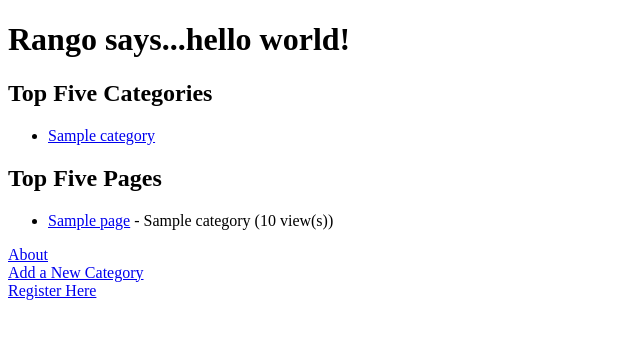
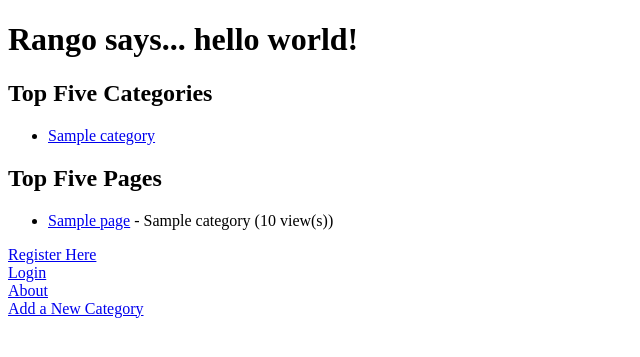
Before and after one commit to tonbaharry/tango_with_django, a Django app: page /rango/ in a window 1280 px wide. Shown: the top 357 px of the page, without its empty margins (0-640 px from the left). Run offline with Django 3.2, Linux system fonts and the light colour scheme; tables that the repository leaves empty hold one stand-in row (values such as "Sample post").

Commit message:
Completed code up to Exercises in the User Authentication chapter

```diff
--- a/tango_with_django_project/rango/urls.py
+++ b/tango_with_django_project/rango/urls.py
@@ -8,4 +8,7 @@ urlpatterns = patterns('',
 	url(r'^add_category/$', views.add_category, name='add_category'),
 	url(r'^category/(?P<category_name_url>\w+)/add_page/$', views.add_page, name='add_page'),
         url(r'^register/$', views.register, name='register'),
-    )
+	url(r'^login/$', views.user_login, name='login'),
+	url(r'^restricted/$', views.restricted, name='restricted'),
+	url(r'^logout/$', views.user_logout, name='logout'),
+	)
--- a/tango_with_django_project/rango/views.py
+++ b/tango_with_django_project/rango/views.py
@@ -5,6 +5,9 @@ from rango.models import Category
 from rango.models import Page
 from rango.forms import UserForm, UserProfileForm
 from rango.forms import CategoryForm, PageForm
+from django.contrib.auth import authenticate, login, logout
+from django.http import HttpResponseRedirect
+from django.contrib.auth.decorators import login_required
 
 def encode_url(str):
 	return str.replace(' ', '_')
@@ -184,3 +187,51 @@ def register(request):
 		'rango/register.html',
 		{'user_form': user_form, 'profile_form': profile_form, 'registered': registered},
 		context)
+
+def user_login(request):
+	# Obtain our request's context.
+	context = RequestContext(request)
+
+	# If HTTP POST, pull out form data and process it.
+	if request.method == 'POST':
+		username = request.POST['username']
+		password = request.POST['password']
+
+		# Attempt to log the user in with the supplied credentials.
+		# A User object is returned if correct - None if not.
+		user = authenticate(username=username, password=password)
+
+		# A valid user logged in?
+		if user is not None:
+			# Check if the account is active (can be used).
+			# If so, log the user in and redirect them to the homepage.
+			if user.is_active:
+				login(request, user)
+				return HttpResponseRedirect('/rango/')
+			# The account is inactive; show an error message.
+			else:
+				return HttpResponse("Your Rango account is disabled!")
+		# Invalid login details supplied!
+		else:
+			print "Invalid login details: {0}, {1}".format(username, password)
+			return HttpResponse("Invalid login details supplied.")
+
+	# Not a HTTP POST - most likely a HTTP GET. In this case, we render the login form for the user.
+	else:
+		return render_to_response('rango/login.html', {}, context)
+
+@login_required
+def restricted(request):
+	return HttpResponse("Since you're logged in, you can see this text!")
+
+# Only allow logged in users to logout - add the @login_required decorator!
+@login_required
+def user_logout(request):
+	# Get the request's context
+	context = RequestContext(request)
+
+	# As we can assume the user is logged in, we can just log them out.
+	logout(request)
+
+	# Take the user back to the homepage.
+	return HttpResponseRedirect('/rango/')
--- a/tango_with_django_project/tango_with_django_project/settings.py
+++ b/tango_with_django_project/tango_with_django_project/settings.py
@@ -12,6 +12,8 @@ print "Project root: ", PROJECT_PATH
 print "Templates: ", TEMPLATE_PATH
 print "Static: ", STATIC_PATH
 print "DB: ", DATABASE_PATH
+
+LOGIN_URL = '/rango/login/'
 
 DEBUG = True
 TEMPLATE_DEBUG = DEBUG
--- a/tango_with_django_project/templates/rango/index.html
+++ b/tango_with_django_project/templates/rango/index.html
@@ -9,7 +9,11 @@
 	</head>
 
 	<body>
-		<h1>Rango says...hello world!</h1>
+		{% if user.is_authenticated %}
+		<h1>Rango says... hello {{ user.username }}!</h1>
+		{% else %}
+		<h1>Rango says... hello world!</h1>
+		{% endif %}
 
 		<h2>Top Five Categories</h2>
 		{% if categories %}
@@ -33,9 +37,16 @@
 		<strong>No pages at present.</strong>
 		{% endif %}
 
+		{% if user.is_authenticated %}
+		<a href="/rango/restricted/">Restricted Page</a><br />
+		<a href="/rango/logout/">Logout</a><br />
+		{% else %}
+		<a href="/rango/register/">Register Here</a><br />
+		<a href="/rango/login/">Login</a><br />
+		{% endif %}
+
 		<a href="/rango/about/">About</a><br/>
 		<a href="/rango/add_category/">Add a New Category</a><br />
-		<a href="/rango/register/">Register Here</a>
 	</body>
 
 </html>
```
Also changed, not shown: tango_with_django_project/templates/rango/login.html (added, +20 -0 lines).
